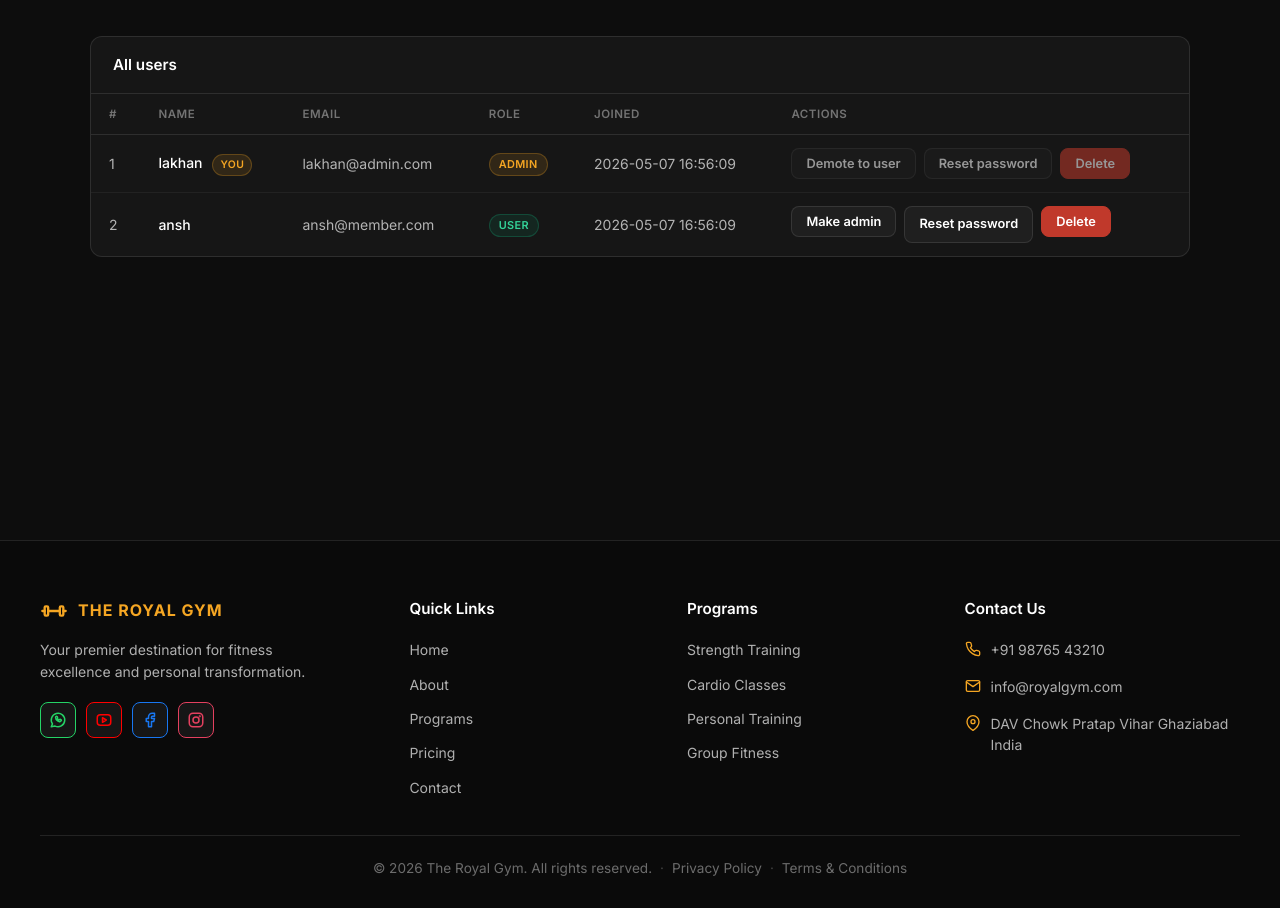
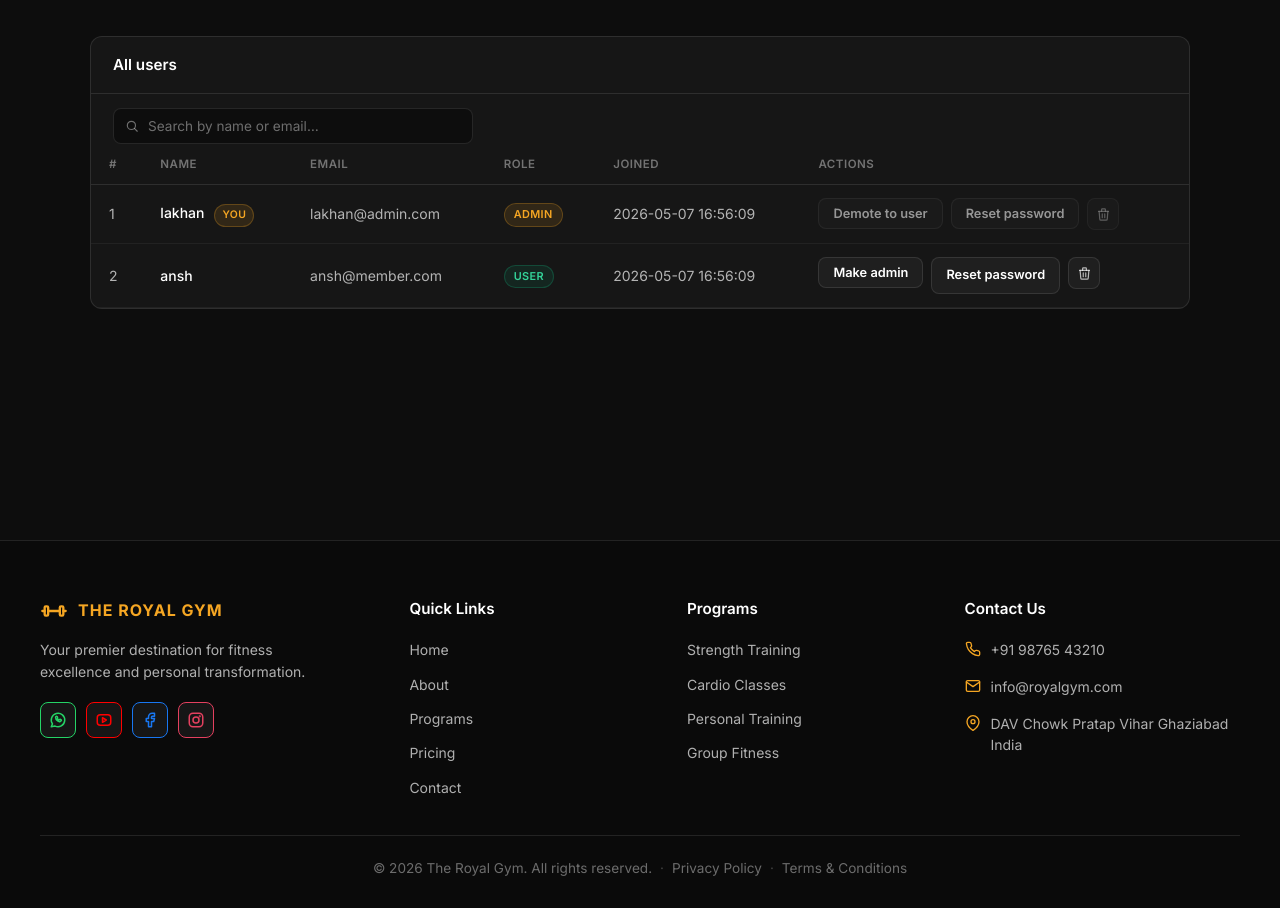
Before and after one commit to LakhanGitHub/TheRoyalGym, a Flask app: page /admin/settings in a window 1280 px wide. Shown: the part 260-1168 px from the top of the page. Run offline with Flask 3, Linux system fonts and the light colour scheme; the visitor is signed in with stand-in values (Sample User, id 1); data comes from the database, SQL or seed files in the repository.

Commit message:
add filter into settig page

```diff
--- a/static/css/dashboard.css
+++ b/static/css/dashboard.css
@@ -1152,6 +1152,17 @@
     color: var(--text-muted);
     font-size: 0.85rem;
 }
+.member-daterange-icon {
+    display: inline-flex;
+    align-items: center;
+    justify-content: center;
+    color: var(--accent-gold);
+    line-height: 0;
+    flex-shrink: 0;
+}
+.member-daterange-field-expiry .member-daterange-label {
+    color: var(--text-secondary);
+}
 .member-daterange-reset {
     display: inline-flex;
     align-items: center;
@@ -1321,6 +1332,19 @@
     outline: 2px solid var(--accent-gold);
     outline-offset: 2px;
 }
+.member-icon-btn[disabled],
+.member-icon-btn[aria-disabled="true"] {
+    cursor: not-allowed;
+    opacity: .45;
+}
+.member-icon-btn[disabled]:hover,
+.member-icon-btn[aria-disabled="true"]:hover {
+    transform: none;
+    box-shadow: none;
+    border-color: var(--border-color);
+    color: var(--text-secondary);
+    background: var(--surface-2);
+}
 
 /* Plan-expiry highlight pills */
 .expiry-pill {
--- a/static/js/main.js
+++ b/static/js/main.js
@@ -148,21 +148,26 @@ document.querySelectorAll('form[data-confirm]').forEach((form) => {
     const searchInput = document.getElementById('memberSearch');
     const fromInput   = document.getElementById('memberFrom');
     const toInput     = document.getElementById('memberTo');
+    const expiryInput = document.getElementById('memberExpiry');
     const resetBtn    = document.getElementById('memberFilterReset');
     const emptyRow    = document.getElementById('memberSearchEmpty');
     const dateError   = document.getElementById('memberDateError');
-    if (!tbody || (!searchInput && !fromInput && !toInput)) return;
+    if (!tbody || (!searchInput && !fromInput && !toInput && !expiryInput)) return;
 
     const rows = Array.from(tbody.querySelectorAll('tr.member-row'));
     if (rows.length === 0) return;
 
     const digitsOnly = (s) => (s || '').replace(/\D/g, '');
 
+    const RX_DATE = /^\d{4}-\d{2}-\d{2}$/;
+
     function applyFilter() {
-        const q       = (searchInput?.value || '').trim().toLowerCase();
-        const qDigits = digitsOnly(q);
-        const fromVal = fromInput?.value || '';
-        const toVal   = toInput?.value   || '';
+        const q          = (searchInput?.value || '').trim().toLowerCase();
+        const qDigits    = digitsOnly(q);
+        const fromVal    = fromInput?.value   || '';
+        const toVal      = toInput?.value     || '';
+        const expiryRaw  = expiryInput?.value || '';
+        const expiryVal  = RX_DATE.test(expiryRaw) ? expiryRaw : '';
 
         const dateInvalid = !!(fromVal && toVal && fromVal > toVal);
         if (dateError) {
@@ -181,6 +186,7 @@ document.querySelectorAll('form[data-confirm]').forEach((form) => {
             const name   = row.dataset.searchName   || '';
             const mobile = row.dataset.searchMobile || '';
             const join   = row.dataset.joinDate     || '';
+            const expire = row.dataset.expireDate   || '';
 
             let matchesQuery = !q;
             if (q) {
@@ -192,7 +198,10 @@ document.querySelectorAll('form[data-confirm]').forEach((form) => {
             if (fromVal && (!join || join < fromVal)) inRange = false;
             if (toVal   && (!join || join > toVal))   inRange = false;
 
-            const show = matchesQuery && inRange;
+            let matchesExpiry = true;
+            if (expiryVal && expire !== expiryVal) matchesExpiry = false;
+
+            const show = matchesQuery && inRange && matchesExpiry;
             row.hidden = !show;
             if (show) visible++;
         });
@@ -200,7 +209,7 @@ document.querySelectorAll('form[data-confirm]').forEach((form) => {
         if (emptyRow) emptyRow.hidden = visible > 0 || dateInvalid;
     }
 
-    [searchInput, fromInput, toInput].forEach((el) => {
+    [searchInput, fromInput, toInput, expiryInput].forEach((el) => {
         if (!el) return;
         el.addEventListener('input',  applyFilter);
         el.addEventListener('change', applyFilter);
@@ -211,12 +220,38 @@ document.querySelectorAll('form[data-confirm]').forEach((form) => {
             if (searchInput) searchInput.value = '';
             if (fromInput)   fromInput.value   = '';
             if (toInput)     toInput.value     = '';
+            if (expiryInput) expiryInput.value = '';
             if (dateError)   dateError.textContent = '';
             [fromInput, toInput].forEach((el) => el && el.classList.remove('is-invalid'));
             applyFilter();
             if (searchInput) searchInput.focus();
         });
     }
+})();
+
+/* ===== Settings page: name/email filter ===== */
+(function () {
+    const search = document.getElementById('userSearch');
+    if (!search) return;
+    const rows = Array.from(document.querySelectorAll('tr.user-row'));
+    if (rows.length === 0) return;
+    const empty = document.getElementById('userSearchEmpty');
+
+    function applyFilter() {
+        const q = (search.value || '').trim().toLowerCase();
+        let visible = 0;
+        rows.forEach((row) => {
+            const name  = row.dataset.searchName  || '';
+            const email = row.dataset.searchEmail || '';
+            const show = !q || name.includes(q) || email.includes(q);
+            row.hidden = !show;
+            if (show) visible++;
+        });
+        if (empty) empty.hidden = visible > 0;
+    }
+
+    search.addEventListener('input',  applyFilter);
+    search.addEventListener('change', applyFilter);
 })();
 
 /* ===== Members list: delete confirmation modal ===== */
--- a/templates/admin_settings.html
+++ b/templates/admin_settings.html
@@ -21,6 +21,22 @@
                 <h2>All users</h2>
             </div>
 
+            <div class="member-toolbar" role="search" aria-label="Filter users">
+                <label class="member-search" for="userSearch">
+                    <span class="member-search-icon" aria-hidden="true">
+                        <svg width="14" height="14" viewBox="0 0 24 24" fill="none" stroke="currentColor" stroke-width="2" stroke-linecap="round" stroke-linejoin="round">
+                            <circle cx="11" cy="11" r="7"/>
+                            <path d="M21 21l-5 -5"/>
+                        </svg>
+                    </span>
+                    <input type="search" id="userSearch" name="q"
+                           class="member-search-input"
+                           placeholder="Search by name or email&hellip;"
+                           autocomplete="off"
+                           aria-label="Search users by name or email">
+                </label>
+            </div>
+
             <div class="dash-table-wrap">
                 <table class="dash-table">
                     <thead>
@@ -36,7 +52,9 @@
                     <tbody>
                         {% for u in users %}
                         {% set is_self = u.id == current_user_id %}
-                        <tr>
+                        <tr class="user-row"
+                            data-search-name="{{ u.name|lower }}"
+                            data-search-email="{{ (u.email or '')|lower }}">
                             <td>{{ loop.index }}</td>
                             <td><strong>{{ u.name }}</strong>{% if is_self %} <span class="user-self-tag">you</span>{% endif %}</td>
                             <td>{{ u.email }}</td>
@@ -47,11 +65,24 @@
                             </td>
                             <td>{{ u.created_at }}</td>
                             <td>
+                                {% set delete_label = 'Delete admin' if u.role == 'admin' else 'Delete member' %}
                                 <div class="user-actions">
                                     {% if is_self %}
                                     <button class="user-action-btn" disabled aria-disabled="true">{{ 'Demote to user' if u.role == 'admin' else 'Make admin' }}</button>
                                     <button class="user-action-btn" disabled aria-disabled="true">Reset password</button>
-                                    <button class="user-action-btn user-action-btn-danger" disabled aria-disabled="true">Delete</button>
+                                    <button type="button"
+                                            class="member-icon-btn member-icon-btn-delete"
+                                            disabled aria-disabled="true"
+                                            title="You can&rsquo;t delete your own account"
+                                            aria-label="Delete your own account (disabled)">
+                                        <svg width="15" height="15" viewBox="0 0 24 24" fill="none" stroke="currentColor" stroke-width="1.9" stroke-linecap="round" stroke-linejoin="round" aria-hidden="true">
+                                            <path d="M4 7h16"/>
+                                            <path d="M10 11v6"/>
+                                            <path d="M14 11v6"/>
+                                            <path d="M5 7l1 12a2 2 0 0 0 2 2h8a2 2 0 0 0 2 -2l1 -12"/>
+                                            <path d="M9 7v-3a1 1 0 0 1 1 -1h4a1 1 0 0 1 1 1v3"/>
+                                        </svg>
+                                    </button>
                                     {% else %}
                                     <form method="post"
                                           action="{{ url_for('admin_settings_role', user_id=u.id) }}"
@@ -82,7 +113,18 @@
                                           action="{{ url_for('admin_settings_delete', user_id=u.id) }}"
                                           data-confirm="Delete {{ u.name }} permanently? This cannot be undone.">
                                         <input type="hidden" name="csrf_token" value="{{ csrf_token() }}">
-                                        <button type="submit" class="user-action-btn user-action-btn-danger">Delete</button>
+                                        <button type="submit"
+                                                class="member-icon-btn member-icon-btn-delete"
+                                                title="{{ delete_label }}"
+                                                aria-label="{{ delete_label }} {{ u.name }}">
+                                            <svg width="15" height="15" viewBox="0 0 24 24" fill="none" stroke="currentColor" stroke-width="1.9" stroke-linecap="round" stroke-linejoin="round" aria-hidden="true">
+                                                <path d="M4 7h16"/>
+                                                <path d="M10 11v6"/>
+                                                <path d="M14 11v6"/>
+                                                <path d="M5 7l1 12a2 2 0 0 0 2 2h8a2 2 0 0 0 2 -2l1 -12"/>
+                                                <path d="M9 7v-3a1 1 0 0 1 1 -1h4a1 1 0 0 1 1 1v3"/>
+                                            </svg>
+                                        </button>
                                     </form>
                                     {% endif %}
                                 </div>
@@ -93,6 +135,15 @@
                             <td colspan="6" class="dash-empty">No users found.</td>
                         </tr>
                         {% endfor %}
+                        <tr id="userSearchEmpty" class="member-search-empty" hidden>
+                            <td colspan="6" class="dash-empty">
+                                <svg width="22" height="22" viewBox="0 0 24 24" fill="none" stroke="currentColor" stroke-width="1.8" stroke-linecap="round" stroke-linejoin="round" aria-hidden="true">
+                                    <circle cx="11" cy="11" r="7"/>
+                                    <path d="M21 21l-5 -5"/>
+                                </svg>
+                                No admin found matching the current search.
+                            </td>
+                        </tr>
                     </tbody>
                 </table>
             </div>
```
Also changed, not shown: cookies.txt (+1 -1 lines), templates/admin_members.html (+13 -1 lines), .claude/specs/05-add-member.md.
